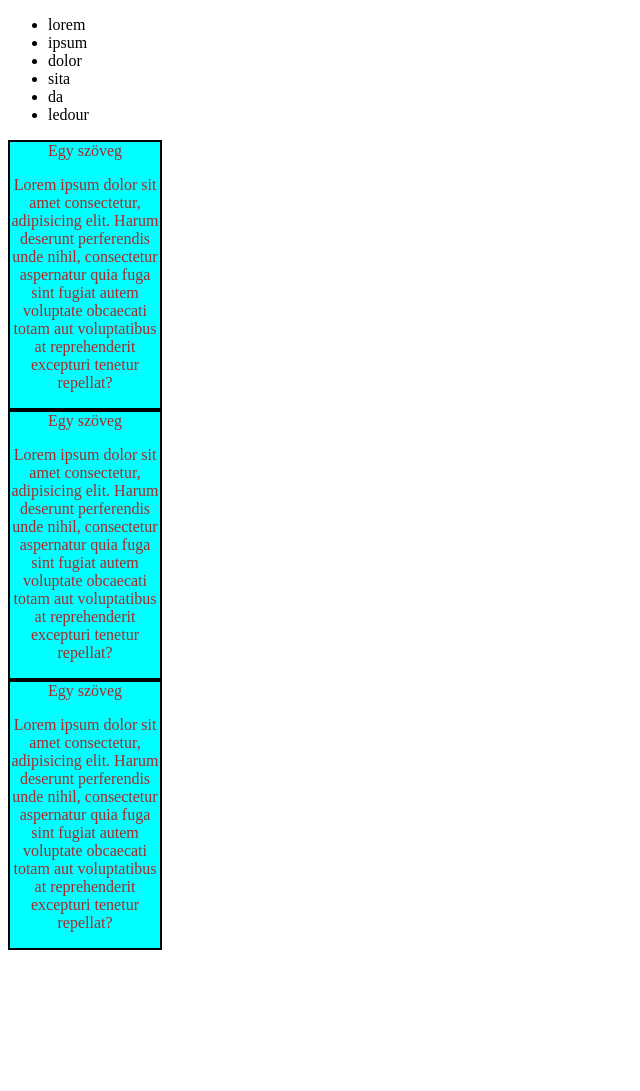
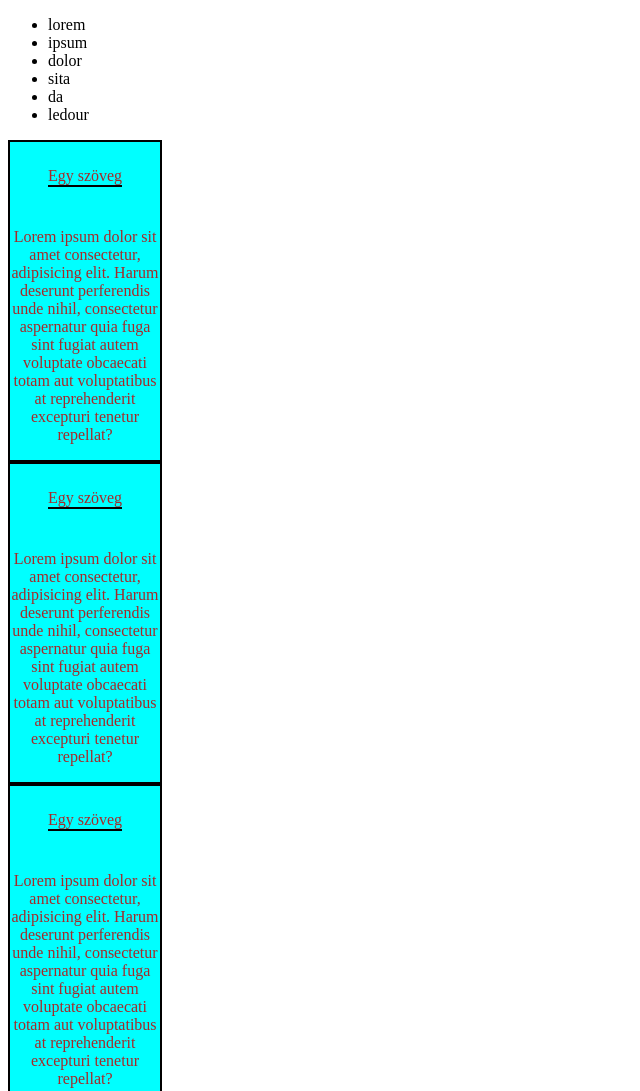
Before and after one commit to MrErik402/feladat_erik, a plain HTML site: page index.html in a window 1280 px wide. Shown: the top 1091 px of the page, without its empty margins (0-640 px from the left). Before the commit the page ends 958 px from the top, so only its background shows below. Drawn offline with Linux system fonts and the light colour scheme.

Commit message:
Kártyafej CSS beállítása

```diff
--- a/index.html
+++ b/index.html
@@ -17,7 +17,7 @@
         <li>ledour</li>
     </ul>
     <div id="kartya">
-        <div id="kartya fej">
+        <div id="kartyafej">
             Egy szöveg
         </div>
         <p>
@@ -25,7 +25,7 @@
         </p>
     </div>
     <div id="kartya">
-        <div id="kartya fej">
+        <div id="kartyafej">
             Egy szöveg
         </div>
         <p>
@@ -33,7 +33,7 @@
         </p>
     </div>
     <div id="kartya">
-        <div id="kartya fej">
+        <div id="kartyafej">
             Egy szöveg
         </div>
         <p>
--- a/style.css
+++ b/style.css
@@ -13,3 +13,8 @@
     border-radius: 25px;
     border: 2px green solid;
 }
+#kartyafej{
+    margin-top: 25px;
+    margin-bottom: 25px;
+    border-bottom: 2px solid black;
+}
```
